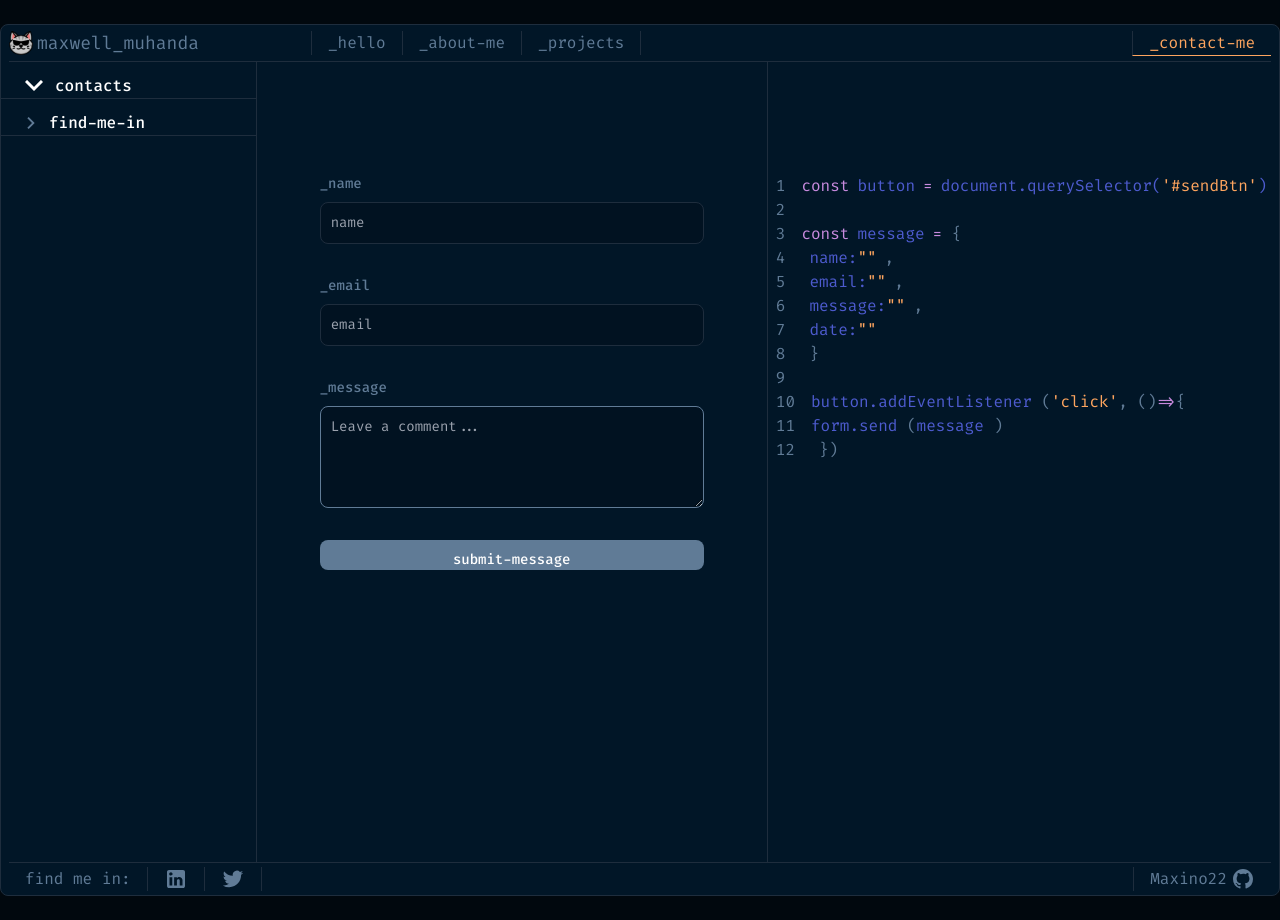
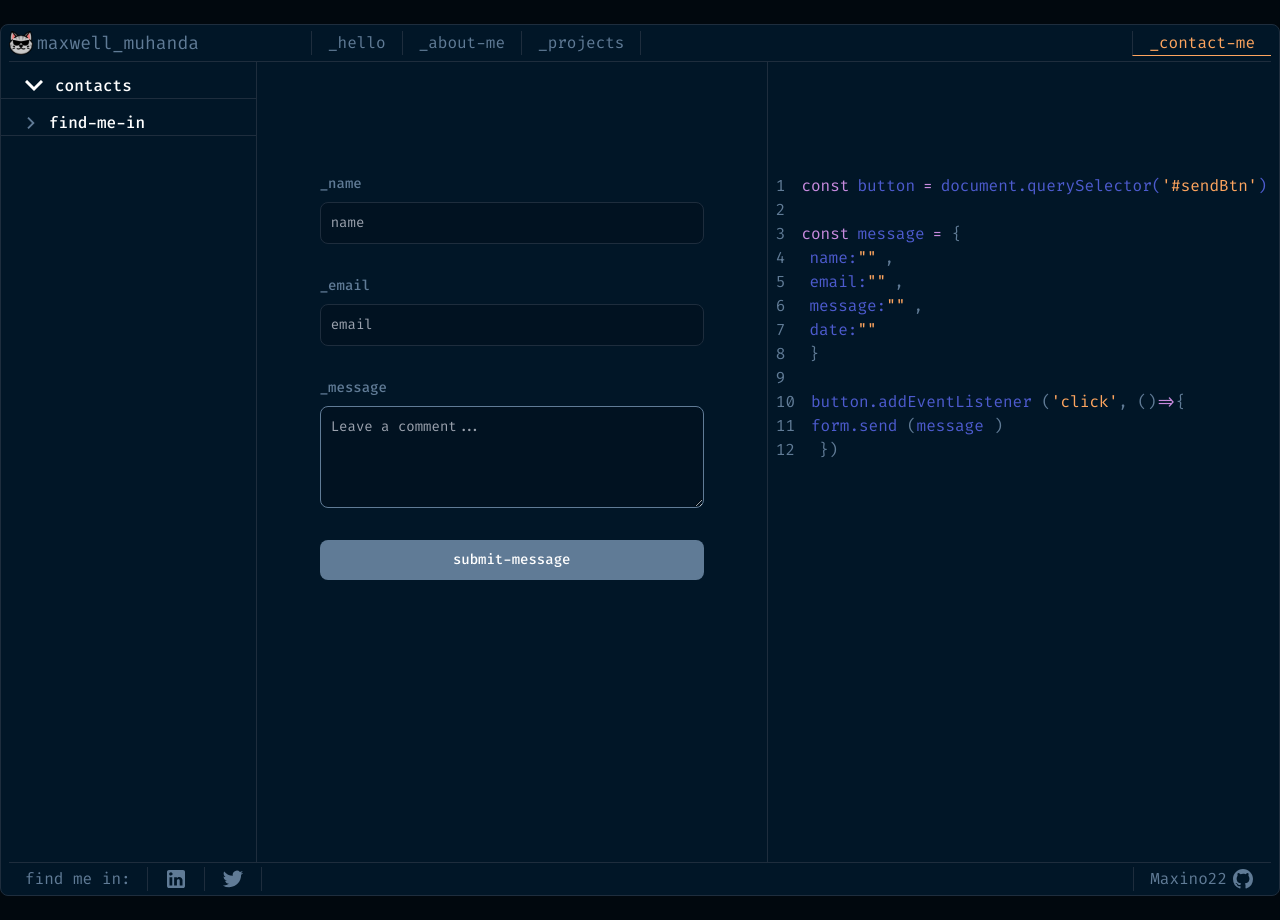
Before and after one commit to Maxino22/Personal-Website-v.3.1.0, a Vue app in the folder frontend/: page /contact-me in a window 1280 px wide. Built offline with nearby package versions, Linux system fonts and the light colour scheme.

Commit message:
addded padding on button

```diff
--- a/frontend/src/components/ui/contact/ContactForm.vue
+++ b/frontend/src/components/ui/contact/ContactForm.vue
@@ -51,7 +51,7 @@
 			<BasePreloader v-if="contactStore.preloader" />
 			<button
 				type="submit"
-				class="text-white pb:12 md:pb-0 bg-secondaryLightBlue hover:bg-accentOrange focus:ring-4 focus:outline-none focus:ring-blue-300 font-medium rounded-lg text-sm w-1/2 sm:w-auto px-5 py-2.5 text-center outline-none"
+				class="text-white mb:12 md:mb-0 bg-secondaryLightBlue hover:bg-accentOrange focus:ring-4 focus:outline-none focus:ring-blue-300 font-medium rounded-lg text-sm w-1/2 sm:w-auto px-5 py-2.5 text-center outline-none"
 			>
 				submit-message
 			</button>
```
